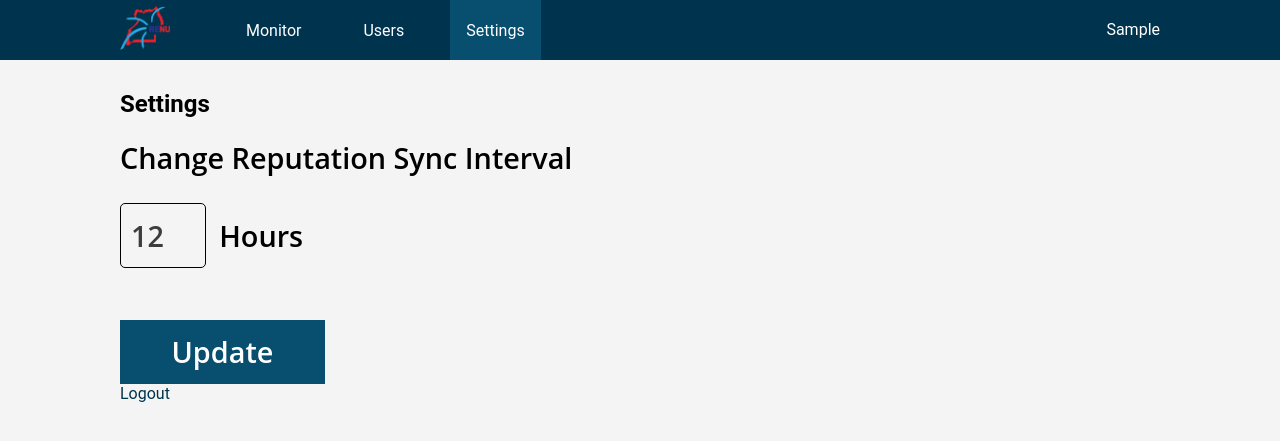
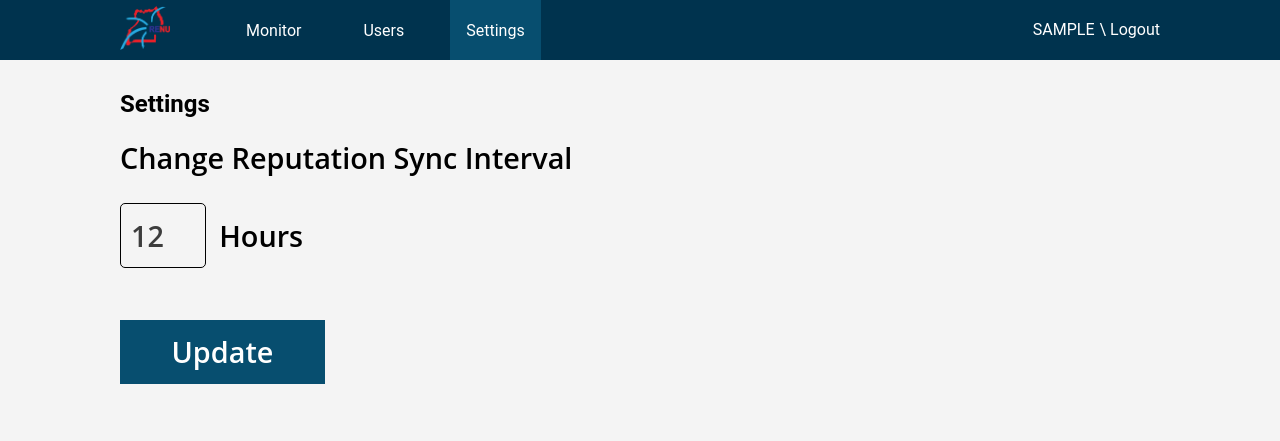
Before and after one commit to judithkwesi/ip-monitoring-tool, a Django app: page /settings/ in a window 1280 px wide. Shown: the top 441 px of the page. Run offline with Django 4.2, Linux system fonts and the light colour scheme; the visitor is signed in with stand-in values (Sample User, id 1).

Commit message:
move the logout to the navbar

```diff
--- a/mainapp/static/css/base.css
+++ b/mainapp/static/css/base.css
@@ -308,3 +308,14 @@ td {
   text-align: left;
   border: none;
 }
+
+.profile {
+  color: white;
+  display: flex;
+  align-items: center;
+  gap: 5px;
+}
+
+.profile a {
+  color: white;
+}
--- a/mainapp/templates/base.html
+++ b/mainapp/templates/base.html
@@ -26,7 +26,10 @@
             </ul>
             </div>
 
-            <p class = "user-details">{{ request.user.username|capfirst }}</p>
+            <div class="profile">
+                <p class = "user-details">{{ request.user.username|upper }} </p>
+                <a href="{% url 'logout' %}">\ Logout</a>
+            </div>
         </nav>
         {% endif %}
         <div >
--- a/mainapp/templates/registration/settings.html
+++ b/mainapp/templates/registration/settings.html
@@ -21,7 +21,6 @@
     </div>
     <div class="button-AFK">Update</div>
     </div>
-    <div class="button-AFK"><a href="{% url 'logout' %}">Logout</a></div>
   </div>
 </div>
 {% endblock %}
```
